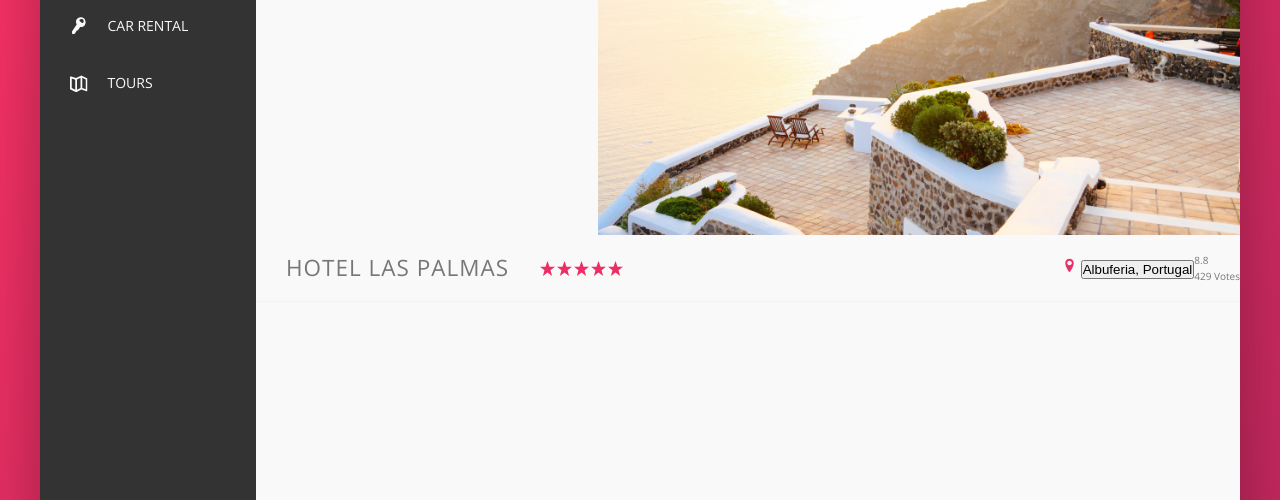
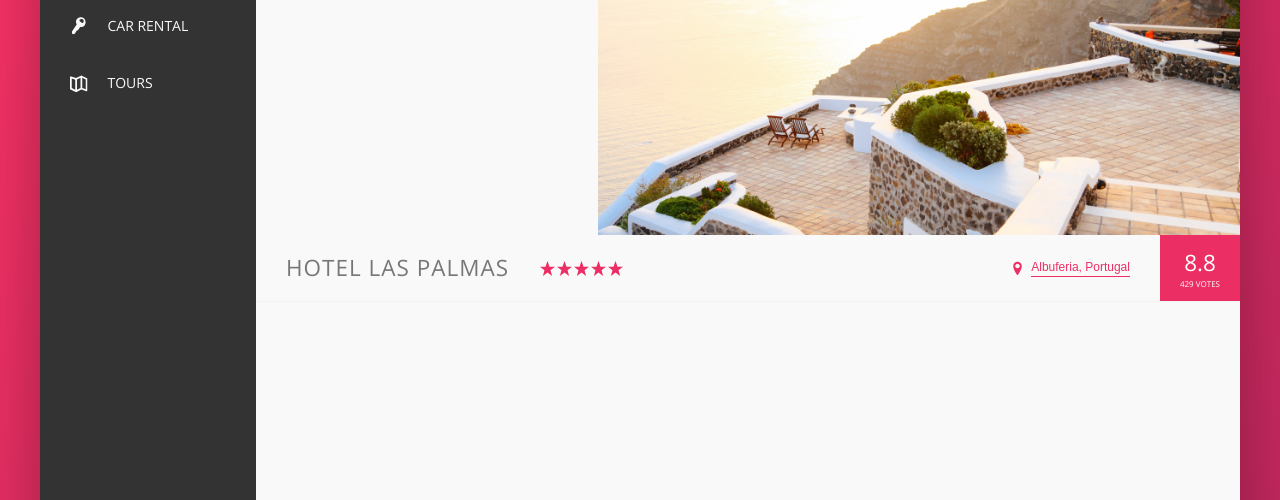
Before and after one commit to MoeTerani/Trillo, a website: page index.html in a window 1280 px wide. Shown: the part 300-800 px from the top of the page. Drawn offline with nearby package versions, Linux system fonts and the light colour scheme.

Commit message:
overview styled

```diff
--- a/sass/_components.scss
+++ b/sass/_components.scss
@@ -236,11 +236,33 @@
     width: 1.7rem;
     fill: var(--color-primary);
   }
+  &__icon-location {
+    margin-right: 0.5rem;
+  }
   &__location {
+    display: flex;
+    font-size: 1.2rem;
   }
   &__rating {
+    background-color: var(--color-primary);
+    margin-left: 3rem;
+    color: #fff;
+    align-self: stretch;
+    padding: 0 2rem;
+
+    display: flex; // to center everything all the time
+    align-items: center;
+    justify-content: center;
+    flex-direction: column; // otherwise rating and votes will be side by side.
   }
   &__rating-average {
+    font-size: 2.25rem;
+    font-weight: 300;
+    margin-bottom: -3px;
+  }
+  &__rating-count {
+    font-size: 0.8rem;
+    text-transform: uppercase;
   }
 }
 
@@ -248,4 +270,36 @@
 // Button inline
 
 .btn-inline {
+  border: none;
+  color: var(--color-primary);
+  font-size: inherit;
+  border-bottom: 1px solid currentColor;
+  padding-bottom: 2px;
+  display: inline-block;
+  background-color: transparent;
+  cursor: pointer;
+  transition: all 0.2s;
+
+  &:hover {
+    color: var(--color-Grey-dark-1);
+  }
+  &:focus {
+    outline: none;
+    animation: pulsate 1s infinite;
+  }
 }
+
+@keyframes pulsate {
+  0% {
+    transform: scale(1);
+    box-shadow: none;
+  }
+  50% {
+    transform: scale(1.05);
+    box-shadow: 0 1rem 4rem rgba(0, 0, 0, 0.25);
+  }
+  100% {
+    transform: scale(1);
+    box-shadow: none;
+  }
+}
```
Also changed, not shown: sass/main.css, 1 other file.
